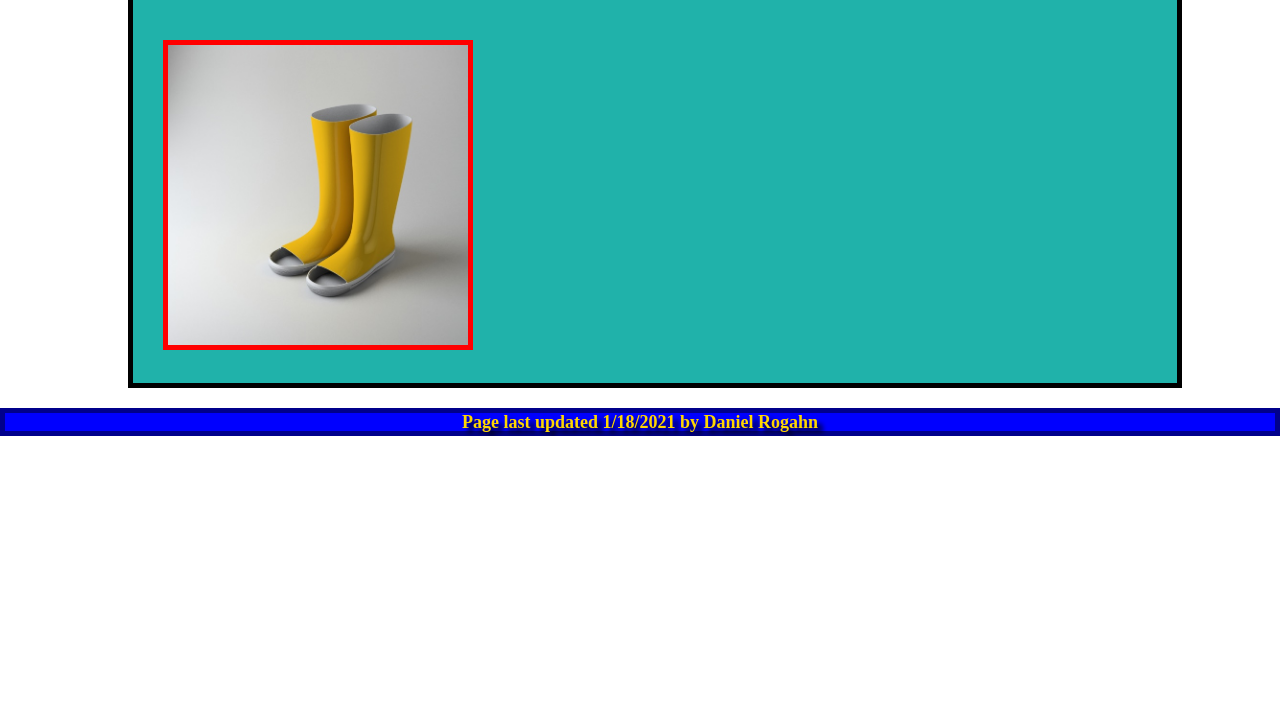
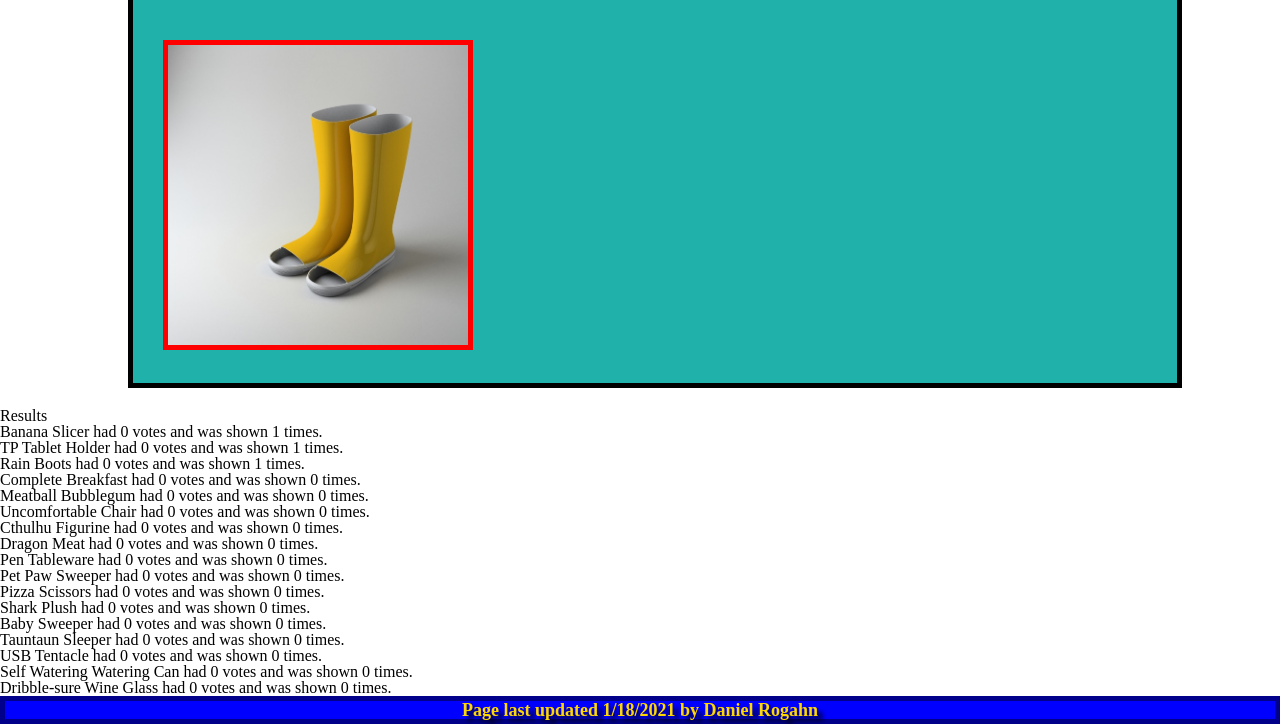
Before and after one commit to Draquix/labs-bus-mall, a plain HTML site: page index.html in a window 1280 px wide. Shown: the part 408-1132 px from the top of the page. Before the commit the page ends 844 px from the top, so only its background shows below. Drawn offline with Linux system fonts and the light colour scheme.

Commit message:
after max clicks is reached list items are populated to the results display.  still need to make this a button

```diff
--- a/index.html
+++ b/index.html
@@ -20,6 +20,12 @@
                     <img class="product" width="300"id="third" src="img/boots.jpg">
                 </div>
             </section>
+            <section id="result-display">
+                <h2> Results </h2>
+                <ul id="result-list">
+
+                </ul>
+            </section>
         </main>
         <footer>
             <h5> Page last updated 1/18/2021 by Daniel Rogahn</h5>
--- a/js/app.js
+++ b/js/app.js
@@ -45,6 +45,7 @@ productContainer[productIndex3].displayCount++;
 function onClickHandler(event) {
     console.log('onclick registered');
     allClickCount++;
+    console.log(allClickCount);
     //if one of the elements is clicked, the counter variable will be incremented based on the id
     if(event.srcElement.id === 'first') {
         productContainer[productIndex1].clickCount++;
@@ -78,9 +79,21 @@ function onClickHandler(event) {
     productContainer[productIndex1].displayCount++;
     productContainer[productIndex2].displayCount++;
     productContainer[productIndex3].displayCount++;
-    //if we finished the whole test session run a function that displays the results
+    //if we finished the whole test session run a function that displays the results -- as per submission instructions we also remove the event listeners here
     if (allClickCount === amtTests) {
+        for (var i = 0; i < imgElements.length; i++) {
+            imgElements[i].removeEventListener('click', onClickHandler);
+        }
         displayResults();
+    }
+}
+
+function displayResults() {
+    var resultList = document.getElementById('result-list');
+    for (var i = 0; i < productContainer.length; i++) {
+        var newListItem = document.createElement('li');
+        newListItem.textContent = productContainer[i].name + " had " + productContainer[i].clickCount + ' votes and was shown ' + productContainer[i].displayCount + " times.";
+        resultList.appendChild(newListItem);
     }
 }
 
```
Also changed, not shown: 1 other file.
